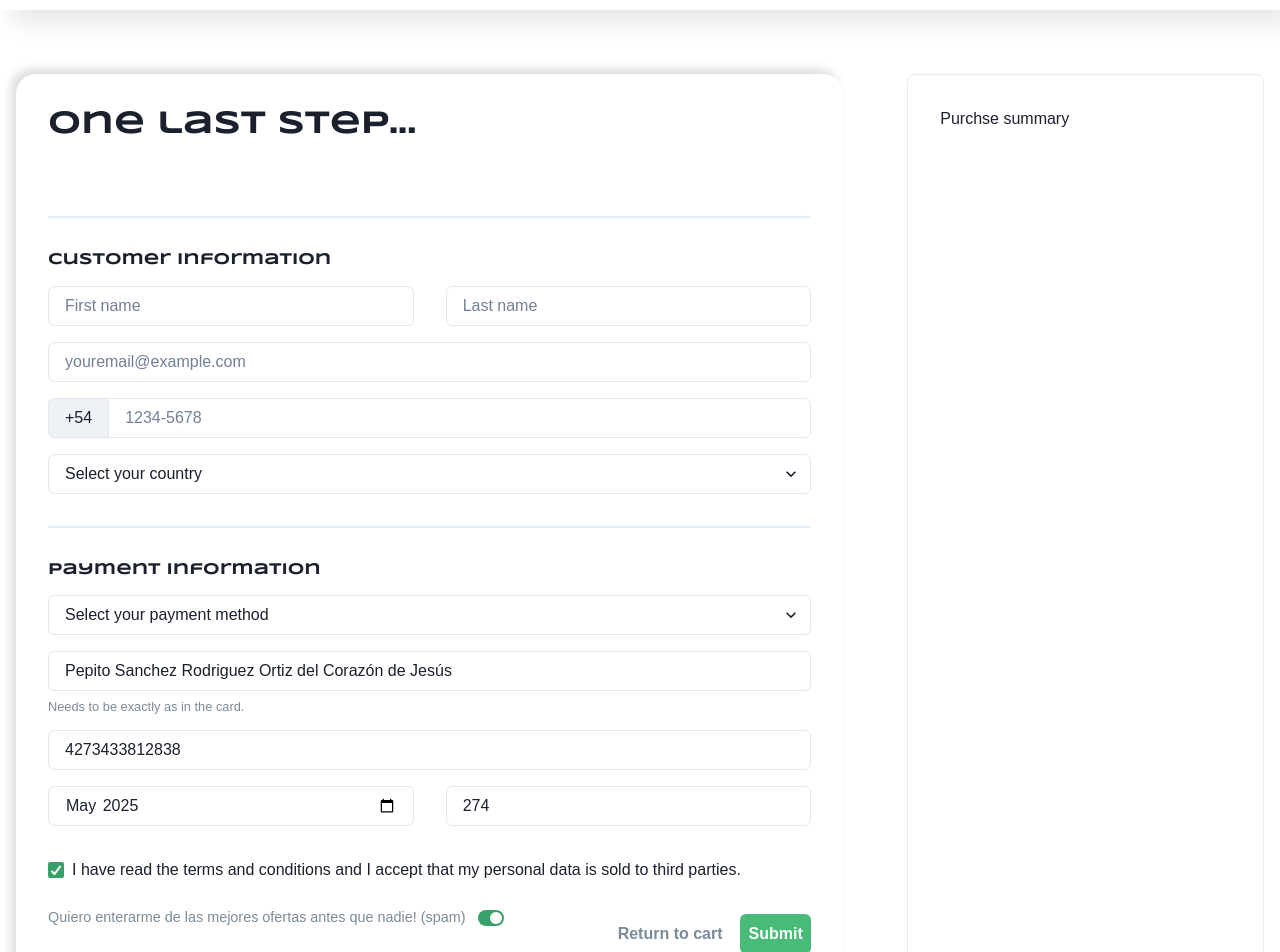
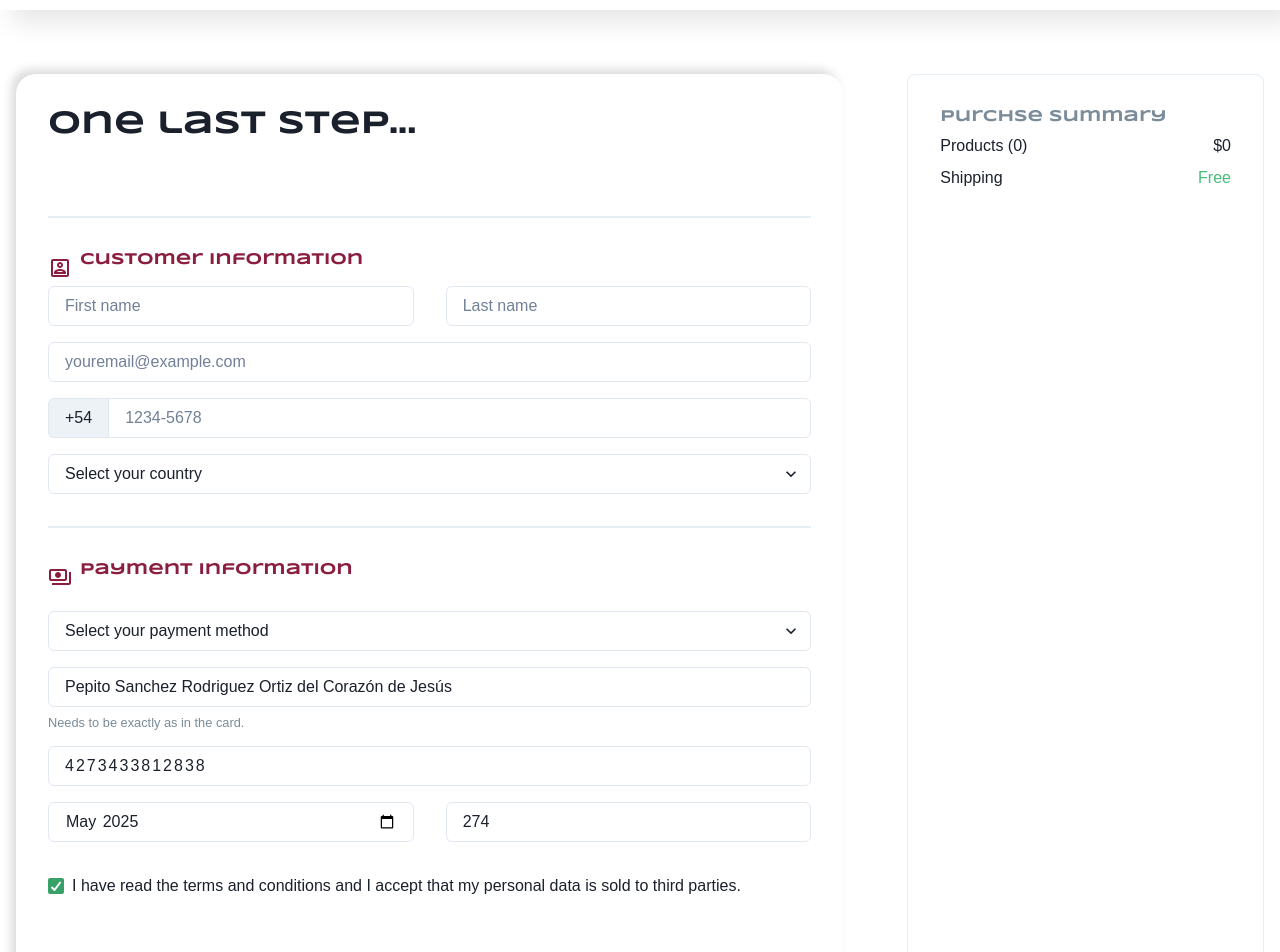
Before and after one commit to Rossu997/ecommerce-react-vite-chakra, a React (Vite) app: page /cart/buying in a window 1280 px wide. Shown: the part 80-1032 px from the top of the page. Built offline with nearby package versions, Linux system fonts and the light colour scheme; no server answers; the database is empty; a web font is replaced by a local one.

Commit message:
Carga de compras en firestore

```diff
--- a/src/components/header/CartWidget.jsx
+++ b/src/components/header/CartWidget.jsx
@@ -1,5 +1,5 @@
-import { useContext, useEffect, useState } from "react";
-import { IconButton, Box, Stack } from "@chakra-ui/react";
+import { useContext } from "react";
+import { IconButton, Box } from "@chakra-ui/react";
 import ShoppingCartOutlinedIcon from "@mui/icons-material/ShoppingCartOutlined";
 
 import { CartContext } from "../../context/CartContext";
@@ -7,21 +7,7 @@ import { CartContext } from "../../context/CartContext";
 /*---------------------------------------------------------------------*/
 
 const CartWidget = () => {
-  const [cartQuantity, setCartQuantity] = useState(0);
-  const { cart } = useContext(CartContext);
-
-  //Actualiza la cantidad total de items que hay en el carrito
-  useEffect(() => {
-    if (cart.length > 0) {
-      const newCartQuantity = cart.reduce(
-        (acc, current) => acc + current.quantity,
-        0
-      );
-      setCartQuantity(newCartQuantity);
-    } else {
-      setCartQuantity(0);
-    }
-  }, [cart]);
+  const { cart, cartQuantity } = useContext(CartContext);
 
   return (
     <Box position="relative">
--- a/src/components/main/Item.jsx
+++ b/src/components/main/Item.jsx
@@ -19,7 +19,6 @@ const Item = ({ category, id, image, price, title }) => {
       alignItems="center"
       justifyContent="space-between"
       w="sm"
-      /* h="700px" */
       p="2rem"
       margin="0 !important"
       bgColor="#fff"
--- a/src/components/main/cart/Buying.jsx
+++ b/src/components/main/cart/Buying.jsx
@@ -1,20 +1,19 @@
-import { useState, useEffect } from "react";
+import { useContext, useState } from "react";
 import { Button, Text, Heading, Stack } from "@chakra-ui/react";
 import { addDoc, collection, serverTimestamp } from "firebase/firestore";
 
 import { db, DB_COLLECTIONS } from "../../../firebase/firebase";
-import ReturnNavigation from "../ReturnNavigation";
+import { CartContext } from "../../../context/CartContext";
 import ClientForm from "./ClientForm";
+import PurchaseModal from "./PurchaseModal";
 
 /*---------------------------------------------------------------------*/
 
-const datosComprador = {
-  "first name": "Juan", //Esto lo tengo que sacara de un formulario, para que lo llene el usuario
-  "last name": "Perez",
-  email: "juanperez@gmail.com",
-};
+const Buying = () => {
+  const { cart, cartQuantity, totalPrice, resetCart } = useContext(CartContext);
+  const [postData, setPostData] = useState("");
 
-const endPurchase = () => {
+  const endPurchase = (clientData) => {
     const dbCollection = collection(db, DB_COLLECTIONS[1]);
     (async () => {
       try {
@@ -25,15 +24,14 @@ const endPurchase = () => {
           total: totalPrice,
         });
         console.log("post id response: ", post.id);
-      //aca pone el clear del carrito
+        setPostData(post.id);
+        resetCart();
       } catch (error) {
-      setError(true);
-      console.log(error);
+        console.error(error);
       }
     })();
   };
 
-const Buying = () => {
   return (
     <Stack as="main" gap="1rem" w="100%">
       <Stack as="article" flexDirection="row-reverse" gap="4rem">
@@ -47,7 +45,25 @@ const Buying = () => {
           bgColor="white"
           w="30%"
         >
-          <Text>Purchse summary</Text>
+          <Heading fontSize="1rem" color="neutral">
+            Purchse summary
+          </Heading>
+          <Stack
+            flexDirection="row"
+            alignItems="baseline"
+            justifyContent="space-between"
+          >
+            <Text>{`Products (${cartQuantity})`}</Text>
+            <Text>{`$${totalPrice}`}</Text>
+          </Stack>
+          <Stack
+            flexDirection="row"
+            alignItems="baseline"
+            justifyContent="space-between"
+          >
+            <Text>{`Shipping`}</Text>
+            <Text color="green.400">Free</Text>
+          </Stack>
         </Stack>
         <Stack
           as="section"
@@ -61,7 +77,8 @@ const Buying = () => {
           <Heading fontSize="2rem" mb="2rem">
             One last step...
           </Heading>
-          <ClientForm />
+          <ClientForm endPurchase={endPurchase} />
+          {postData && <PurchaseModal code={postData} />}
         </Stack>
       </Stack>
     </Stack>
--- a/src/components/main/cart/ClientForm.jsx
+++ b/src/components/main/cart/ClientForm.jsx
@@ -8,6 +8,7 @@ import {
   Heading,
   Divider,
   Button,
+  Icon,
   Input,
   InputGroup,
   InputLeftAddon,
@@ -19,33 +20,37 @@ import {
   FormControl,
   FormHelperText,
 } from "@chakra-ui/react";
+import PortraitOutlinedIcon from "@mui/icons-material/PortraitOutlined";
+import PaymentsOutlinedIcon from "@mui/icons-material/PaymentsOutlined";
 
 /*---------------------------------------------------------------------*/
 
-const ClientForm = () => {
-  const [clientData, setClientData] = useState("");
-
+const ClientForm = ({ endPurchase }) => {
   const {
     register,
     handleSubmit,
     formState: { errors, isSubmitting },
-  } = useForm({
-    defaultValues: {
-      firstName: "",
-      lastName: "",
-      email: "",
-    },
-  });
+  } = useForm({});
 
-  const onSubmit = (data) => console.log(data);
+  const onSubmit = (data) => {
+    endPurchase(data);
+  };
 
   return (
     <Stack>
       <form onSubmit={handleSubmit(onSubmit)}>
         <Box my="2rem" borderWidth="1px" borderColor="neutralLight" />
-        <Heading fontSize="1rem" mb="1rem">
-          Customer information
-        </Heading>
+        <Stack
+          flexDirection="row"
+          alignItems="center"
+          gap="0.5rem"
+          color="primary"
+        >
+          <Icon as={PortraitOutlinedIcon} />
+          <Heading fontSize="1rem" mb="1rem" justifyContent="baseline">
+            Customer information
+          </Heading>
+        </Stack>
         <Stack flexDirection="row" gap="2rem" alignItems="baseline">
           <FormControl isInvalid={errors.firstName}>
             <Input
@@ -138,10 +143,10 @@ const ClientForm = () => {
               },
             })}
           >
-            <option value="Argentina">Argentina</option>
-            <option value="Tanzania">Tanzania</option>
-            <option value="Papua New Guinea">Papua New Guinea</option>
-            <option value="Uzbekistan">Uzbekistan</option>
+            <option value="argentina">Argentina</option>
+            <option value="tanzania">Tanzania</option>
+            <option value="papuaNewGuinea">Papua New Guinea</option>
+            <option value="uzbekistan">Uzbekistan</option>
           </Select>
           <FormErrorMessage>
             {errors.country && errors.country.message}
@@ -149,9 +154,18 @@ const ClientForm = () => {
         </FormControl>
 
         <Box my="2rem" borderWidth="1px" borderColor="neutralLight" />
-        <Heading fontSize="1rem" mb="1rem">
-          Payment information
-        </Heading>
+
+        <Stack
+          flexDirection="row"
+          alignItems="center"
+          gap="0.5rem"
+          color="primary"
+        >
+          <Icon as={PaymentsOutlinedIcon} />
+          <Heading fontSize="1rem" mb="1rem" justifyContent="baseline">
+            Payment information
+          </Heading>
+        </Stack>
 
         <FormControl isInvalid={errors.paymentMethod} mt="1rem">
           <Select
@@ -164,8 +178,8 @@ const ClientForm = () => {
               },
             })}
           >
-            <option value="Credit Card">Credit Card</option>
-            <option value="Debit Card" disabled>
+            <option value="creditCard">Credit Card</option>
+            <option value="debitCard" disabled>
               Debit Card
             </option>
           </Select>
@@ -201,6 +215,7 @@ const ClientForm = () => {
             placeholder="Card number"
             value="4273433812838"
             type="number"
+            letterSpacing="2px"
             {...register("cardNumber", {
               required: {
                 value: true,
@@ -278,15 +293,21 @@ const ClientForm = () => {
           </FormErrorMessage>
         </FormControl>
 
-        <Stack flexDirection="row-reverse" alignItems="baseline" gap="1rem">
+        <Stack
+          flexDirection="row-reverse"
+          alignItems="baseline"
+          gap="1rem"
+          mt="2rem"
+        >
           <Button
             mt="2rem"
             color="white"
             backgroundColor="green.400"
+            type="submit"
+            px="1rem"
             isLoading={isSubmitting}
-            type="submit"
           >
-            Submit
+            Finish!
           </Button>
           <Button as={ReachLink} to="/cart" bgColor="white" color="neutral">
             Return to cart
@@ -299,7 +320,7 @@ const ClientForm = () => {
               fontWeight="300"
               fontSize="0.9rem"
             >
-              Quiero enterarme de las mejores ofertas antes que nadie! (spam)
+              I want to recive emails with the best deals! (spam)
             </FormLabel>
             <Switch id="spam" colorScheme="green" size="sm" defaultChecked />
           </FormControl>
--- /dev/null
+++ b/src/components/main/cart/PurchaseModal.jsx
@@ -0,0 +1,69 @@
+import { useNavigate } from "react-router-dom";
+import {
+  Modal,
+  ModalOverlay,
+  ModalContent,
+  ModalHeader,
+  ModalFooter,
+  ModalBody,
+  ModalCloseButton,
+  Text,
+  Heading,
+  Button,
+  Editable,
+  EditableInput,
+  EditablePreview,
+} from "@chakra-ui/react";
+
+const PurchaseModal = ({ code }) => {
+  const navigate = useNavigate();
+  return (
+    <>
+      <Modal
+        blockScrollOnMount={true}
+        isOpen={true}
+        onClose={() => navigate(-1)}
+        isCentered
+      >
+        <ModalOverlay />
+        <ModalContent>
+          <ModalHeader>Tracking code</ModalHeader>
+          <ModalCloseButton />
+          <ModalBody>
+            <Heading fontSize="1.5rem" color="brand">
+              Thank you!
+            </Heading>
+            <Text mb="1rem">
+              Whit this code you can track the status of your purchase:
+            </Text>
+            <Editable
+              mt="2rem"
+              backgroundColor="neutralLight"
+              borderRadius="5"
+              p="2"
+              textAlign="center"
+              defaultValue={code}
+            >
+              <EditablePreview />
+              <EditableInput readOnly />
+            </Editable>
+          </ModalBody>
+
+          <ModalFooter>
+            <Button
+              bgColor="secondary"
+              color="white"
+              mr={3}
+              onClick={() => navigate(-1)}
+            >
+              Return to Cart
+            </Button>
+            {/* <Button variant="ghost">Secondary Action</Button> */}
+          </ModalFooter>
+        </ModalContent>
+      </Modal>
+    </>
+  );
+};
+
+export default PurchaseModal;
--- a/src/context/CartContext.jsx
+++ b/src/context/CartContext.jsx
@@ -10,14 +10,15 @@ const cartLS = JSON.parse(localStorage.getItem("cart"));
 
 const CartProvider = ({ children }) => {
   const [cart, setCart] = useState(cartLS || []);
+  const [cartQuantity, setCartQuantity] = useState(0);
   const [totalPrice, setTotalPrice] = useState(0);
 
-  //Persiste en LocalStorage el cart
+  //Persiste cart en LocalStorage
   useEffect(() => {
     localStorage.setItem("cart", JSON.stringify(cart));
   }, [cart]);
 
-  //Calcula el precio total del cart
+  //Calcula el precio total de cart
   useEffect(() => {
     if (cart.length > 0) {
       const newTotalPrice = cart.reduce(
@@ -27,6 +28,19 @@ const CartProvider = ({ children }) => {
       setTotalPrice(newTotalPrice);
     } else {
       setTotalPrice(0);
+    }
+  }, [cart]);
+
+  //Calcula la cantidad de unidades en cart
+  useEffect(() => {
+    if (cart.length > 0) {
+      const newCartQuantity = cart.reduce(
+        (acc, current) => acc + current.quantity,
+        0
+      );
+      setCartQuantity(newCartQuantity);
+    } else {
+      setCartQuantity(0);
     }
   }, [cart]);
 
@@ -65,7 +79,14 @@ const CartProvider = ({ children }) => {
 
   return (
     <CartContext.Provider
-      value={{ cart, totalPrice, addToCart, removeFromCart, resetCart }}
+      value={{
+        cart,
+        cartQuantity,
+        totalPrice,
+        addToCart,
+        removeFromCart,
+        resetCart,
+      }}
     >
       {children}
     </CartContext.Provider>
```
Lines whose indentation alone changed are shown as unchanged.
